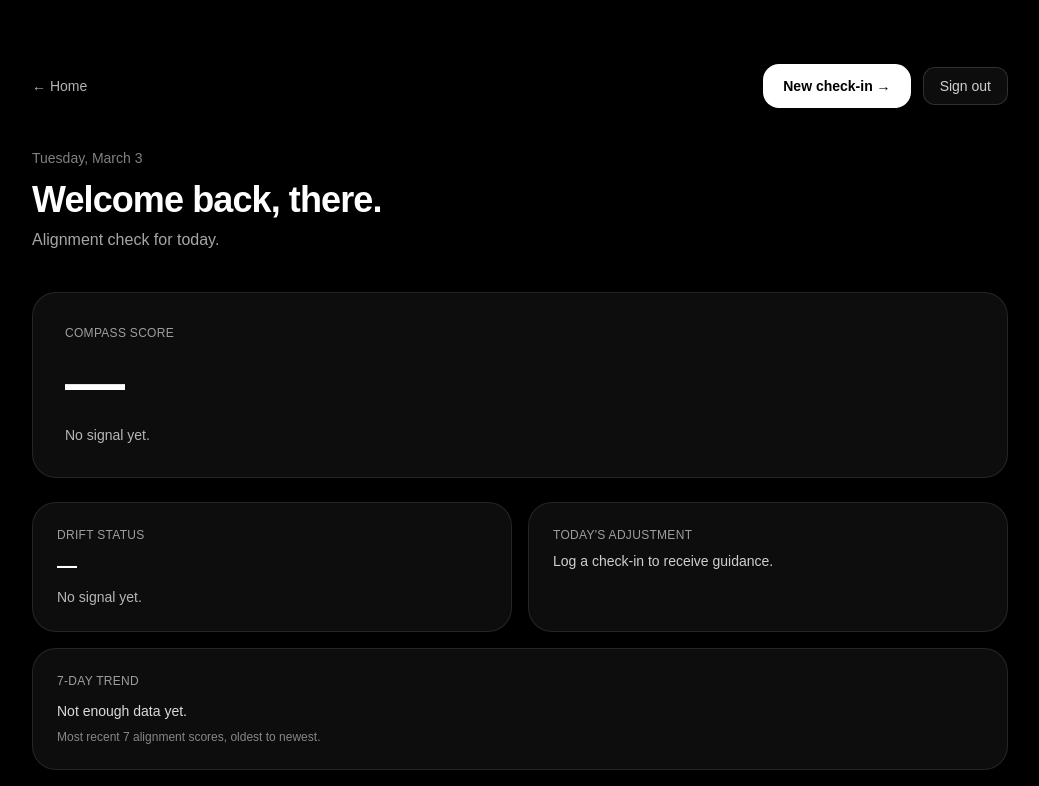
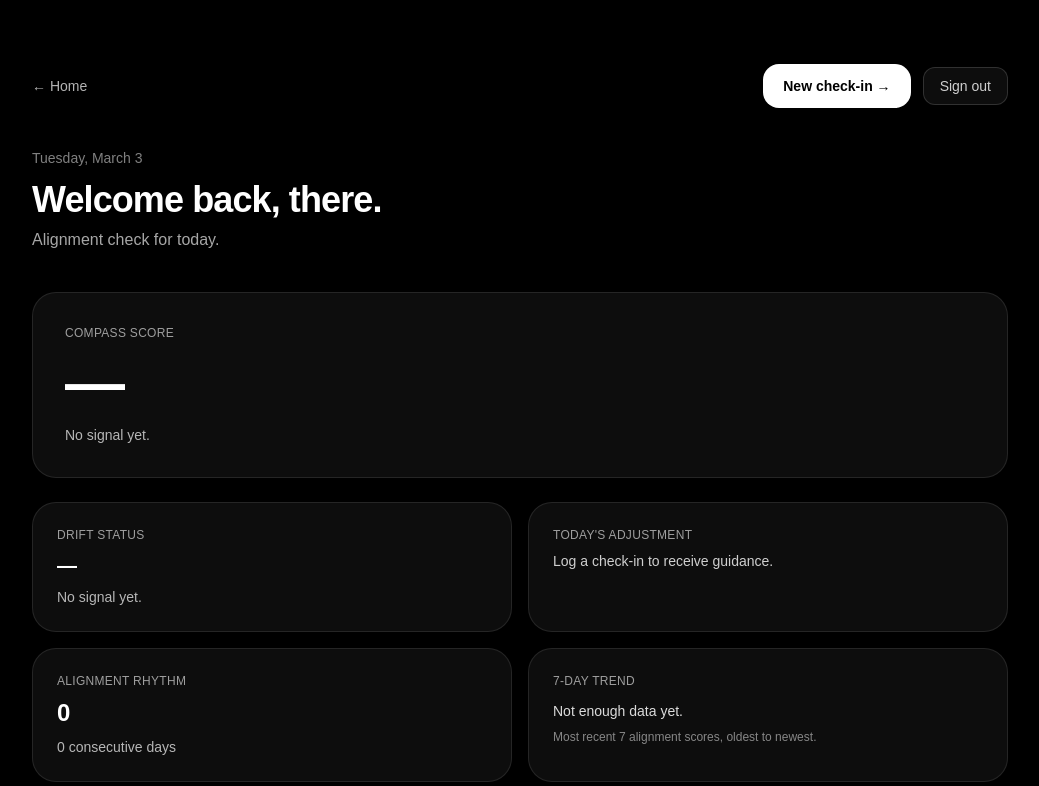
Before and after one commit to thestillcompass/still-compass, a Next.js app: page /dashboard in a window 1280 px wide. Shown: the top 786 px of the page, without its empty margins (120-1159 px from the left). Built offline with nearby package versions, Linux system fonts and the light colour scheme; no server answers; the database is empty.

Commit message:
Add alignment rhythm card

```diff
--- a/app/dashboard/page.tsx
+++ b/app/dashboard/page.tsx
@@ -45,7 +45,7 @@ export default function DashboardPage() {
         .from("entries")
         .select("*")
         .order("created_at", { ascending: false })
-        .limit(7);
+        .limit(30);
 
       if (!mounted) return;
 
@@ -95,6 +95,7 @@ export default function DashboardPage() {
   }
 
   const trendScores = [...recentEntries]
+    .slice(0, 7)
     .reverse()
     .map((entry) =>
       computeCompassScore({
@@ -129,10 +130,42 @@ export default function DashboardPage() {
 
   const welcomeName = name || email || "there";
 
+  const rhythmDays = useMemo(() => {
+    if (recentEntries.length === 0) return 0;
+
+    const uniqueDays = Array.from(
+      new Set(
+        recentEntries.map((entry) =>
+          new Date(entry.created_at).toISOString().split("T")[0]
+        )
+      )
+    ).sort((a, b) => (a < b ? 1 : -1));
+
+    if (uniqueDays.length === 0) return 0;
+
+    let streak = 1;
+
+    for (let i = 1; i < uniqueDays.length; i++) {
+      const current = new Date(uniqueDays[i - 1]);
+      const next = new Date(uniqueDays[i]);
+
+      current.setDate(current.getDate() - 1);
+
+      const expected = current.toISOString().split("T")[0];
+
+      if (next === expected) {
+        streak++;
+      } else {
+        break;
+      }
+    }
+
+    return streak;
+  }, [recentEntries]);
+
   return (
     <main className="min-h-screen bg-black text-white">
       <div className="mx-auto max-w-5xl px-6 py-16">
-        {/* Top bar */}
         <div className="flex items-center justify-between">
           <Link href="/" className="text-sm text-white/70 hover:text-white">
             ← Home
@@ -155,7 +188,6 @@ export default function DashboardPage() {
           </div>
         </div>
 
-        {/* Header */}
         <div className="mt-10">
           <p className="text-sm text-white/50">{todayLabel}</p>
           <h1 className="mt-3 text-3xl font-semibold tracking-tight sm:text-4xl">
@@ -164,7 +196,6 @@ export default function DashboardPage() {
           <p className="mt-2 text-white/65">Alignment check for today.</p>
         </div>
 
-        {/* Drift alert */}
         {showDriftAlert && (
           <div className="mt-8 rounded-3xl border border-red-400/20 bg-red-400/10 p-6">
             <div className="text-xs tracking-wide text-red-300">
@@ -180,7 +211,6 @@ export default function DashboardPage() {
           </div>
         )}
 
-        {/* Main score card */}
         <div className="mt-10 rounded-3xl border border-white/10 bg-white/5 p-8">
           <div className="text-xs tracking-wide text-white/60">
             COMPASS SCORE
@@ -195,7 +225,6 @@ export default function DashboardPage() {
           </div>
         </div>
 
-        {/* Supporting cards */}
         <div className="mt-6 grid gap-4 sm:grid-cols-2">
           <div className="rounded-3xl border border-white/10 bg-white/5 p-6">
             <div className="text-xs tracking-wide text-white/60">
@@ -221,7 +250,25 @@ export default function DashboardPage() {
             </div>
           </div>
 
-          <div className="rounded-3xl border border-white/10 bg-white/5 p-6 sm:col-span-2">
+          <div className="rounded-3xl border border-white/10 bg-white/5 p-6">
+            <div className="text-xs tracking-wide text-white/60">
+              ALIGNMENT RHYTHM
+            </div>
+
+            <div className="mt-2 text-2xl font-semibold">
+              {loading ? "…" : rhythmDays}
+            </div>
+
+            <div className="mt-2 text-sm text-white/70">
+              {loading
+                ? "Loading rhythm…"
+                : rhythmDays === 1
+                ? "1 consecutive day"
+                : `${rhythmDays} consecutive days`}
+            </div>
+          </div>
+
+          <div className="rounded-3xl border border-white/10 bg-white/5 p-6">
             <div className="text-xs tracking-wide text-white/60">
               7-DAY TREND
             </div>
```
